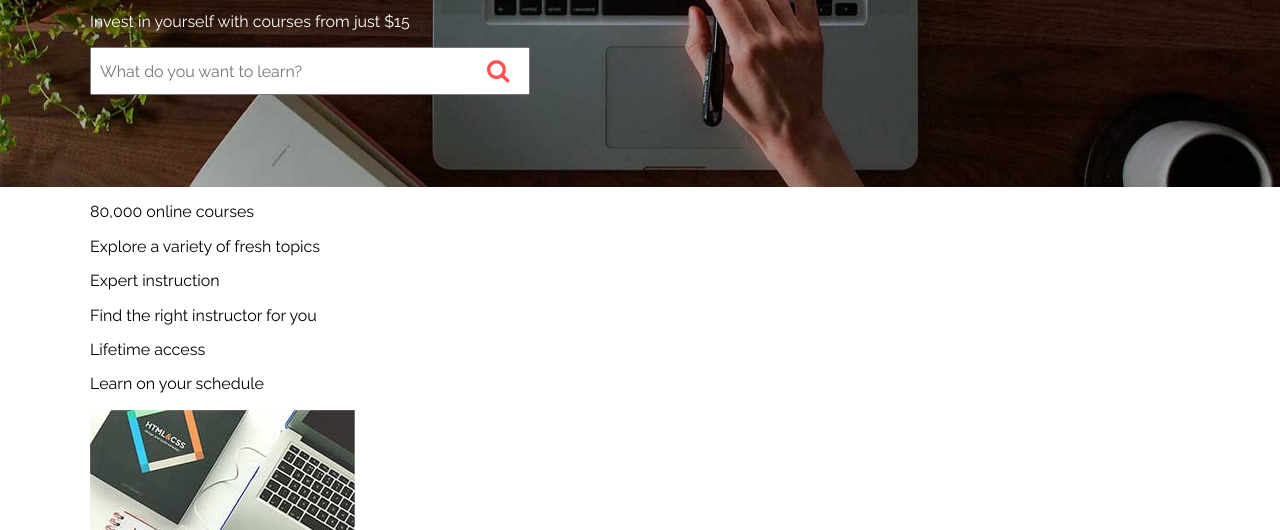
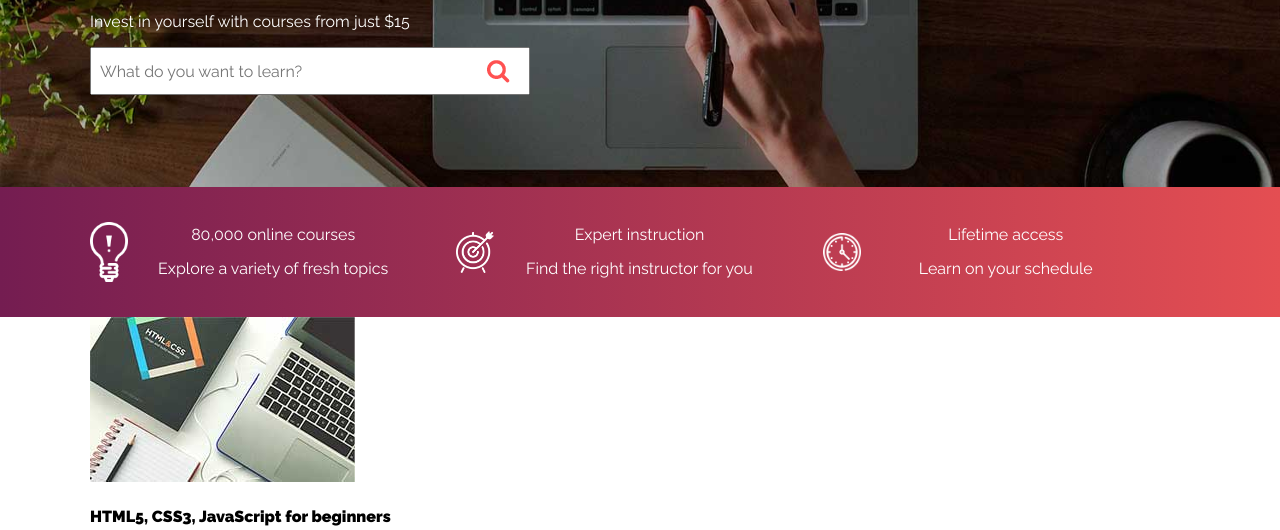
Before and after one commit to kwrdivyaraj100/10_building_the_udemy_homepage, a website: page index.html in a window 1280 px wide. Shown: the part 270-800 px from the top of the page. Drawn offline with nearby package versions, Linux system fonts and the light colour scheme.

Commit message:
working with the main features section

```diff
--- a/scss/_mixins.scss
+++ b/scss/_mixins.scss
@@ -26,3 +26,14 @@
          @content;
     }
 }
+
+@mixin gradient($color1, $color2){
+    background: linear-gradient(to right, $color1 0%, $color2 100%);
+}
+@mixin bg-icon($image) {
+    text-align: center;
+    background-repeat: no-repeat;
+    background-position: left center;
+    background-size: 2.4rem;
+    background-image: url(../img/#{$image}.png);
+}
--- a/scss/app.scss
+++ b/scss/app.scss
@@ -86,3 +86,35 @@ body{
               }
             }
         }
+
+.bar{
+  min-height: 5rem;
+  background: $secondary;
+  color: $white;
+  @include gradient($secondary, $alternative);
+
+  .icons {
+       display: flex;
+       flex-direction: column;
+       padding: 1.4rem 0;
+
+
+       @include desktop{
+            flex-direction: row;
+       }
+       .icon {
+            @include desktop{
+                 flex: 0 0 33.3%;
+            }
+            &.icon1 {
+              @include bg-icon(icon1);
+         }
+         &.icon2 {
+              @include bg-icon(icon2);
+         }
+         &.icon3 {
+              @include bg-icon(icon3);
+         }
+          }
+        }
+      }
```
Also changed, not shown: css/app.css.
